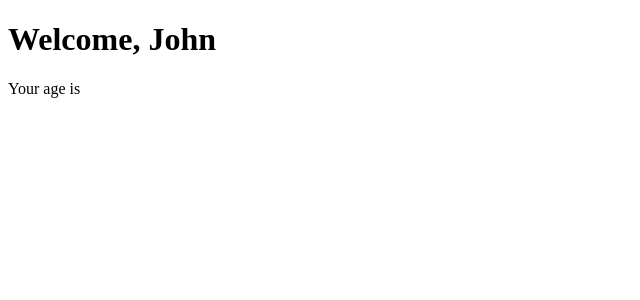
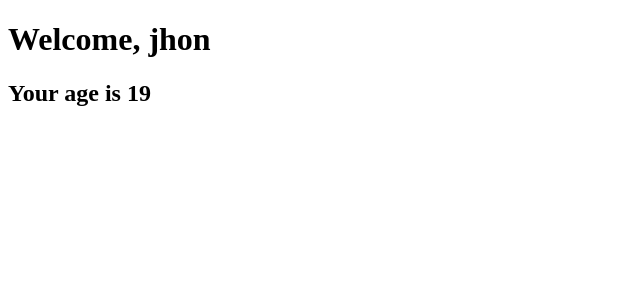
Before and after one commit to StefanoMacina/DEVELHOPE-exercises, a React (Vite) app in the folder ex-12/: page / in a window 1280 px wide. Shown: the top 300 px of the page, without its empty margins (0-640 px from the left). Built offline with nearby package versions, Linux system fonts and the light colour scheme.

Commit message:
aggiornato pt.3 ex 12

```diff
--- a/ex-12/src/Age.jsx
+++ b/ex-12/src/Age.jsx
@@ -1,11 +1,7 @@
 import React from "react";
 
-
-export function Age(props){
-    const {age} = props
-    return(
-        <>
-        Your age is {age}
-        </>
-    )
+export function Age(props) {
+  return (
+   <h2>Your age is {props.age}</h2>
+  );
 }
--- a/ex-12/src/App.jsx
+++ b/ex-12/src/App.jsx
@@ -1,11 +1,13 @@
 import React from "react";
-import Welcome from "./Welcome";
+import { Welcome } from "./Welcome";
 
-export function App() {
-  return (
+
+
+export function App(){
+  return(
     <>
-      <Welcome name="John" age={30} />
+    <Welcome name ="jhon" />
+
     </>
-  );
+  )
 }
-console.log(Welcome);
--- a/ex-12/src/Welcome.jsx
+++ b/ex-12/src/Welcome.jsx
@@ -1,12 +1,14 @@
 import React from "react";
 import { Age } from "./Age";
 
-export default function Welcome(props) {
-  const { name , age} = props;
-  return (
-    <>
-      <h1>Welcome, {name}</h1>
-      {name === 'John' && age < 65 && age > 18 && <Age/>}
-    </>
-  );
+export function Welcome(props){
+
+    const age1 = 19
+
+    return (
+        <>
+        <h1>Welcome, {props.name}</h1>
+        {props.name === 'jhon' && age1 > 18 && age1 < 65 && <Age age={age1}/>}
+        </>
+    )
 }
```
